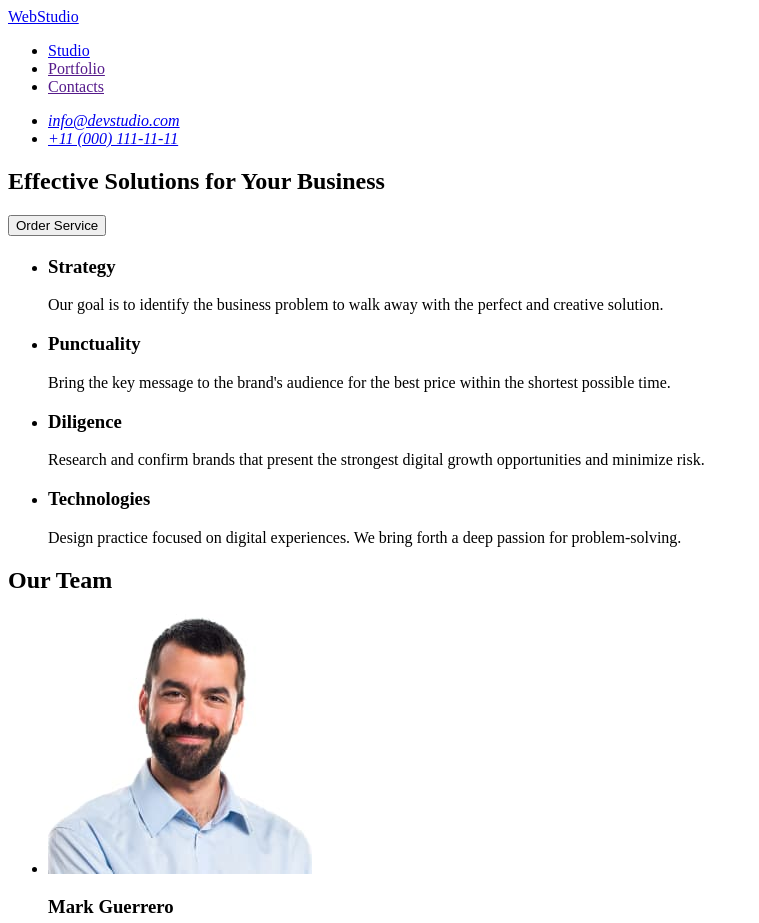
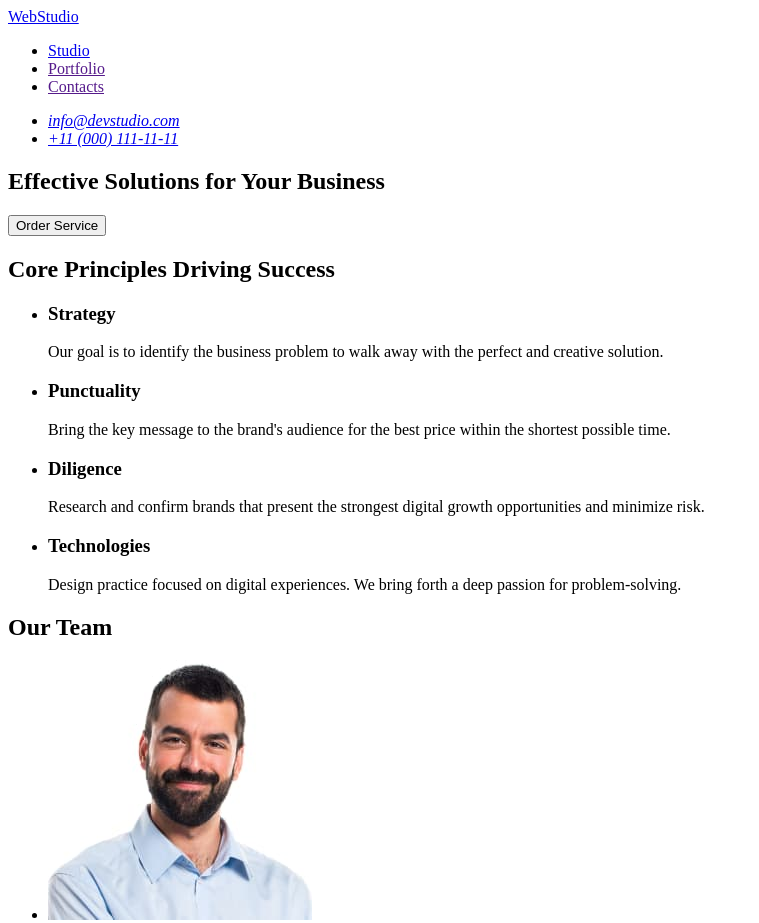
Before and after one commit to Liza-Aleks1108/goit-markup-hw-01, a plain HTML site: page index.html in a window 1280 px wide. Shown: the top 923 px of the page, without its empty margins (0-759 px from the left). Drawn offline with Linux system fonts and the light colour scheme.

Commit message:
second
Додала <h2>Core Principles Driving Success</h2>

```diff
--- a/index.html
+++ b/index.html
@@ -28,7 +28,7 @@
             <button type="button">Order Service</button>
         </section>
         <section>
-            <h2></h2>
+            <h2>Core Principles Driving Success</h2>
             <ul>
                 <li>
                     <h3>Strategy</h3>
```
